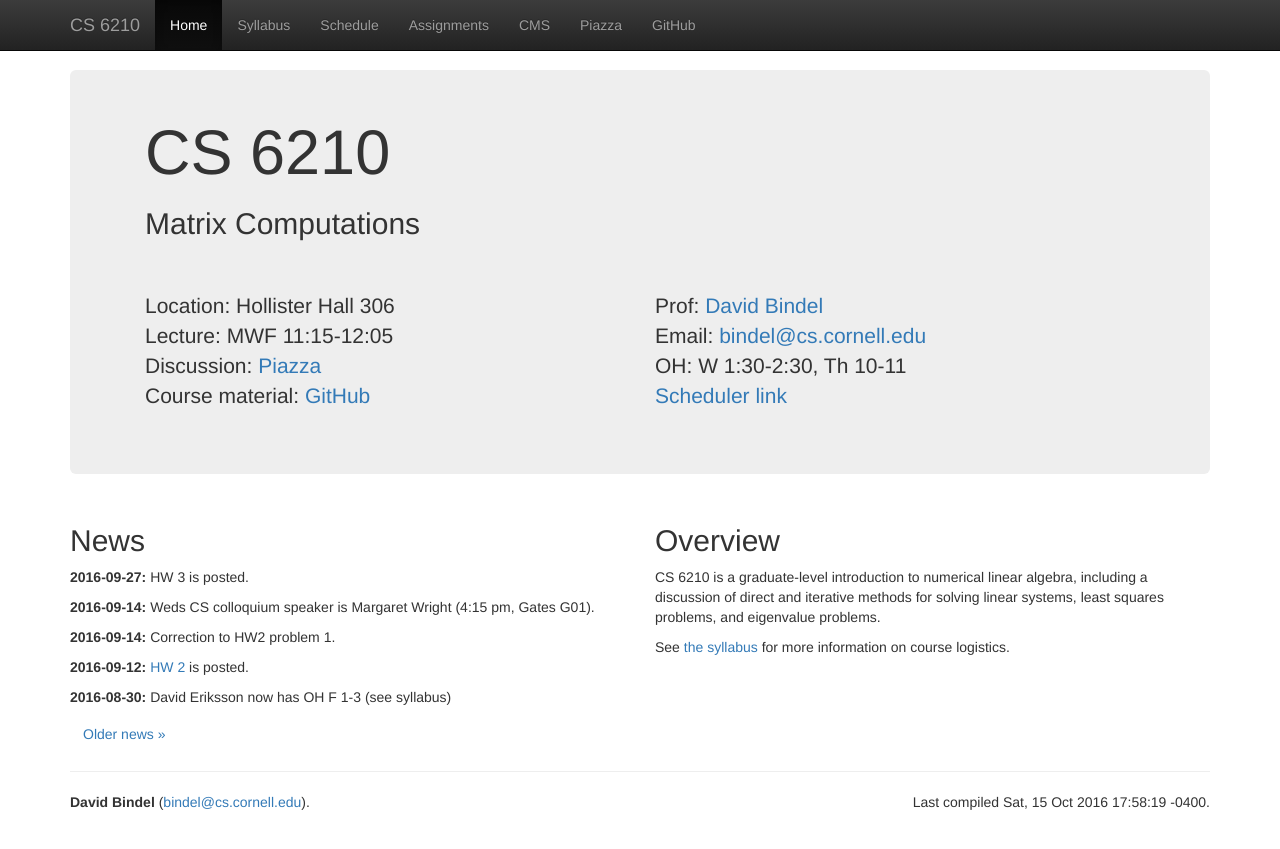
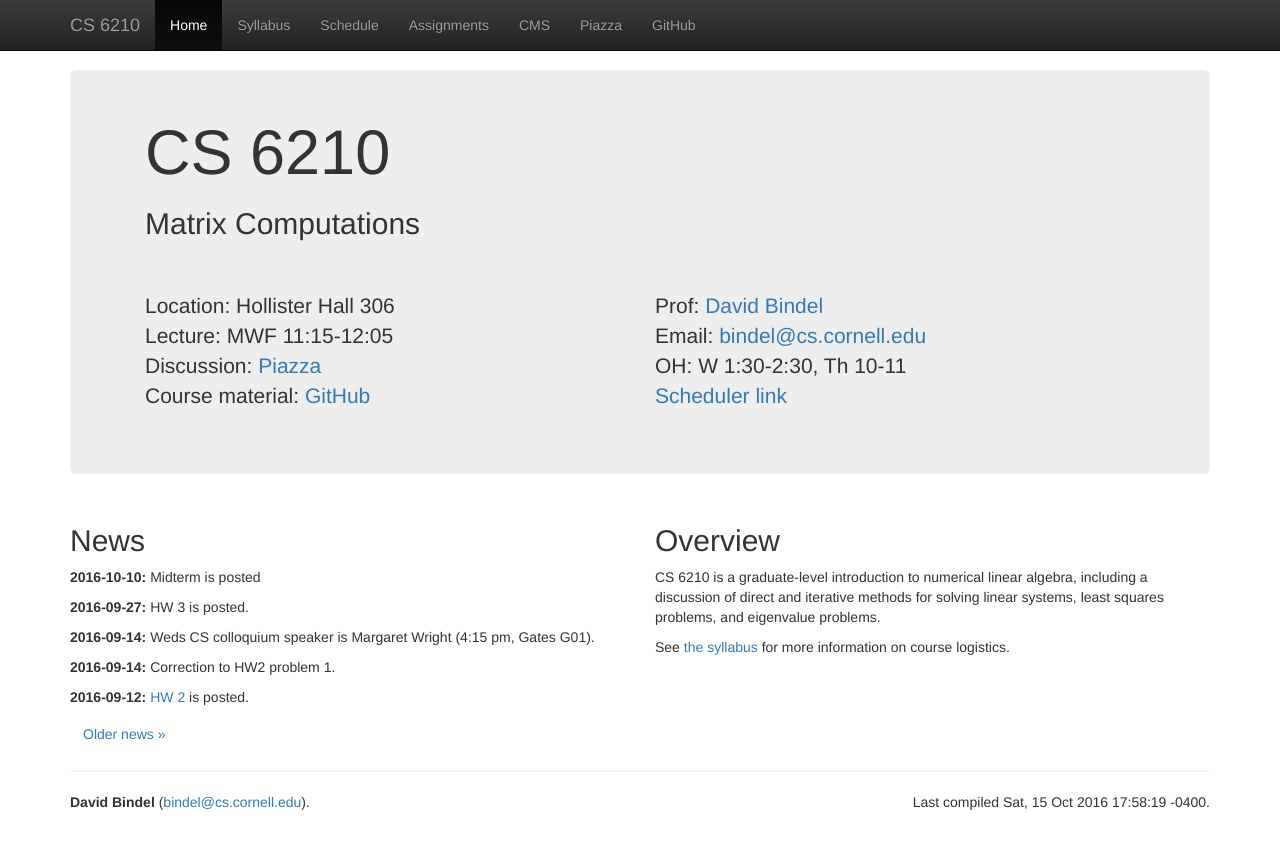
Before and after one commit to dbindel/cs6210-f16, a Jekyll site: the page built from web/index.html, in a window 1280 px wide. Shown: the top 849 px of the page. Built offline with Jekyll 4.4.1, drawn with Linux system fonts in a browser that asks for light colours; nearby versions of some CDN libraries.

Commit message:
Added midterm.

```diff
--- a/web/_data/hw.yml
+++ b/web/_data/hw.yml
@@ -13,6 +13,7 @@
 -
   desc: Midterm
   due: 2016-10-14
+  file: mt
 -
   desc: HW 4
   due: 2016-10-28
--- a/web/_data/news.yml
+++ b/web/_data/news.yml
@@ -28,3 +28,5 @@
 - date: 2016-09-27
   desc: HW 3 is posted.
   tstamp: 2016-09-27 13:32:47.413412
+- date: 2016-10-10
+  desc: Midterm is posted
```
Also changed, not shown: 2 other files.
